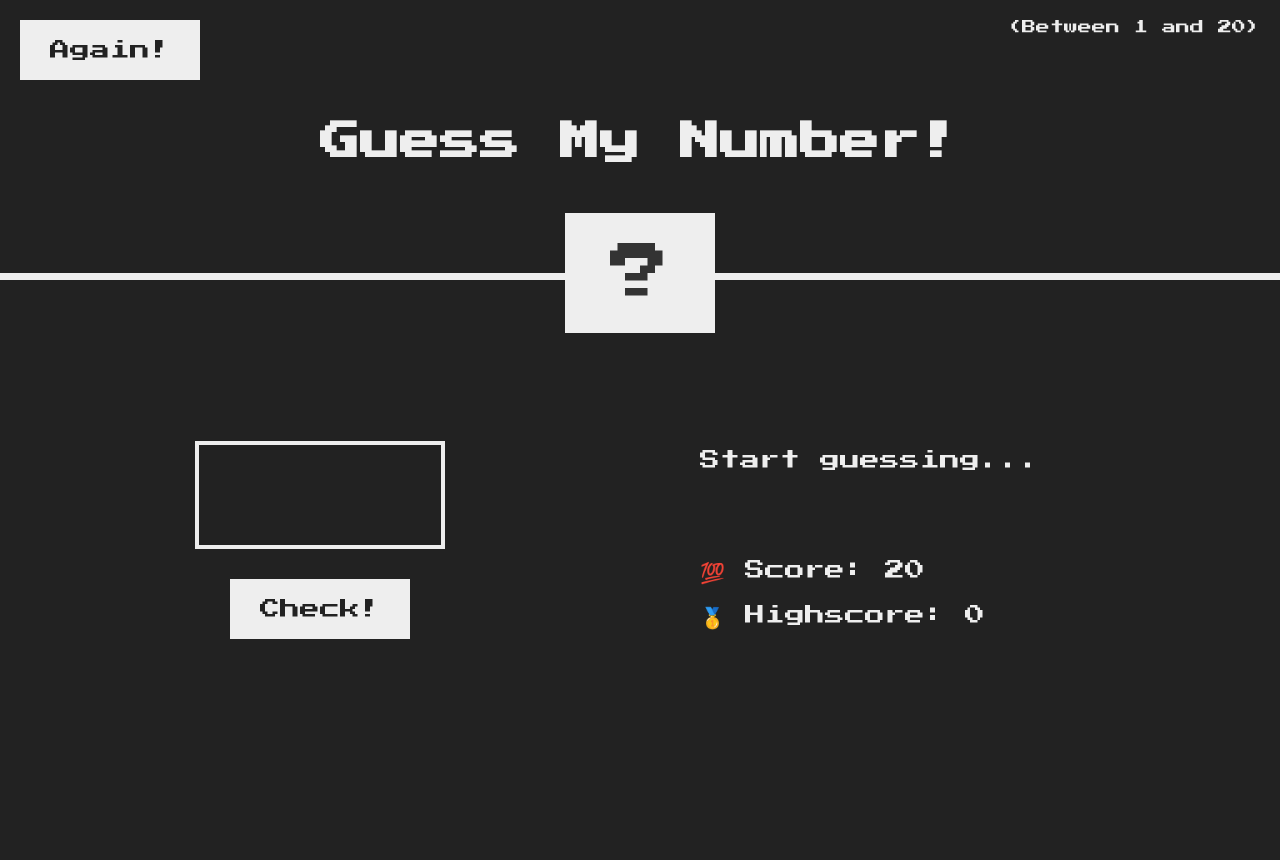
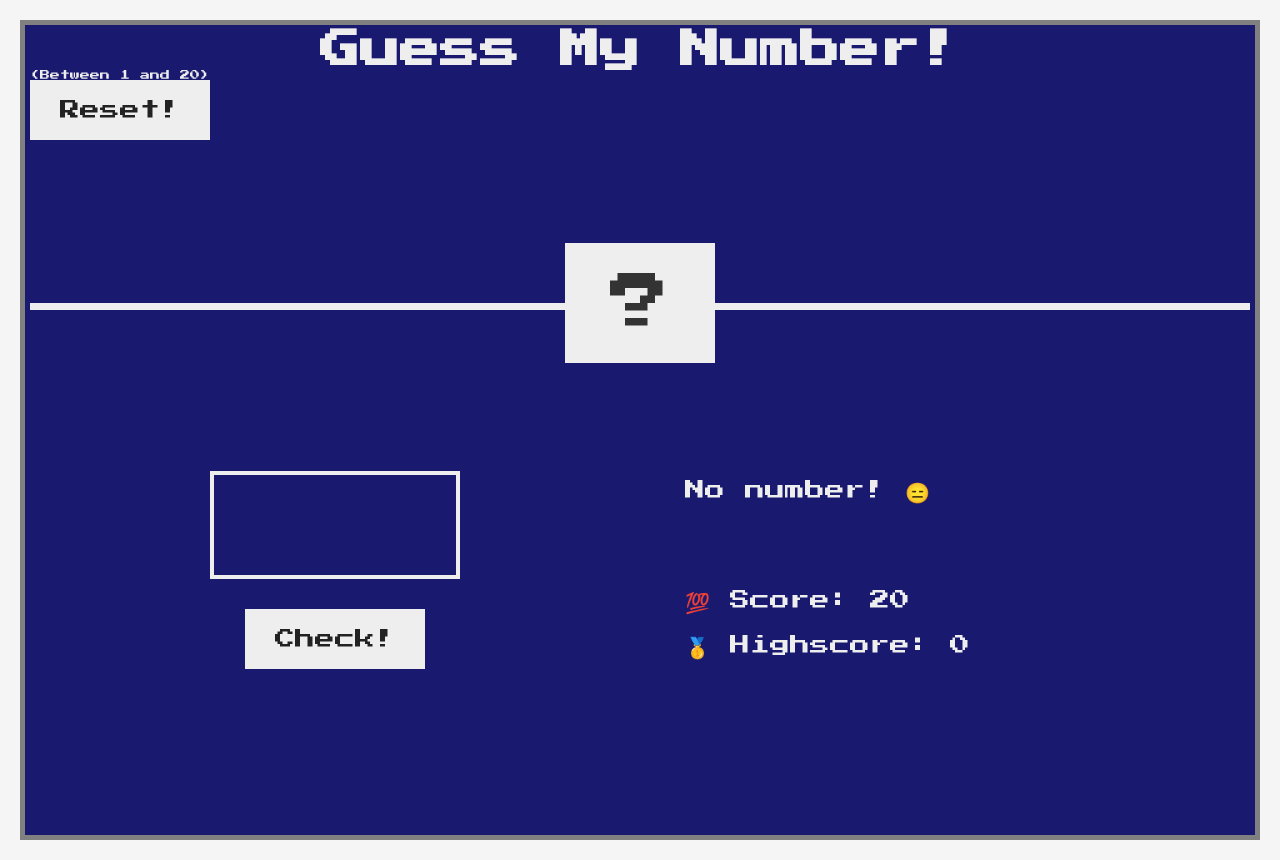
Before and after one commit to 552020/guess-my-number, a plain HTML site: page index.html in a window 1280 px wide. Both pictures are taken after a click on the button "Check!". Before the commit the page ends 800 px from the top, so only its background shows below. Drawn offline with Linux system fonts and the light colour scheme.

Commit message:
lecture 73 - starting some logic and own changes css

```diff
--- a/index.html
+++ b/index.html
@@ -11,7 +11,7 @@
     <header>
       <h1>Guess My Number!</h1>
       <p class="between">(Between 1 and 20)</p>
-      <button class="btn again">Again!</button>
+      <button class="btn again">Reset!</button>
       <div class="number">?</div>
     </header>
     <main>
--- a/script.js
+++ b/script.js
@@ -1 +1,21 @@
 'use strict';
+
+// console.log(document.querySelector('.message').textContent);
+
+// document.querySelector('.message').textContent = 'Correct Number! 🎈';
+// console.log(document.querySelector('.message').textContent);
+
+// document.querySelector('.number').textContent = 17;
+// document.querySelector('.score').textContent = 20;
+// document.querySelector('.guess').value = 23;
+// console.log(document.querySelector('.guess').value);
+
+document.querySelector('.check').addEventListener('click', function () {
+  const guess = Number(document.querySelector('.guess').value);
+  console.log(guess, typeof guess);
+
+  if (!guess) {
+    // if the fiel is empty we get a 0 and 0 is a falsy value!
+    document.querySelector('.message').textContent = 'No number! 😑';
+  }
+});
--- a/style.css
+++ b/style.css
@@ -9,12 +9,18 @@
 html {
   font-size: 62.5%;
   box-sizing: border-box;
+  background-color: whitesmoke;
 }
 
 body {
+  border: solid 5px grey;
+  margin: 20px;
+  padding: 5px;
+
   font-family: 'Press Start 2P', sans-serif;
   color: #eee;
   background-color: #222;
+  background-color: midnightblue;
   /* background-color: #60b347; */
 }
 
@@ -49,11 +55,11 @@ main {
 h1 {
   font-size: 4rem;
   text-align: center;
-  position: absolute;
+  /* position: absolute;
   width: 100%;
   top: 52%;
   left: 50%;
-  transform: translate(-50%, -50%);
+  transform: translate(-50%, -50%); */
 }
 
 .number {
@@ -69,17 +75,17 @@ h1 {
   transform: translate(-50%, 50%);
 }
 
-.between {
+/* .between {
   font-size: 1.4rem;
   position: absolute;
   top: 2rem;
   right: 2rem;
-}
+} */
 
 .again {
-  position: absolute;
+  /* position: absolute;
   top: 2rem;
-  left: 2rem;
+  left: 2rem; */
 }
 
 .guess {
@@ -106,7 +112,7 @@ h1 {
 }
 
 .btn:hover {
-  background-color: #ccc;
+  background-color: pink;
 }
 
 .message {
```
